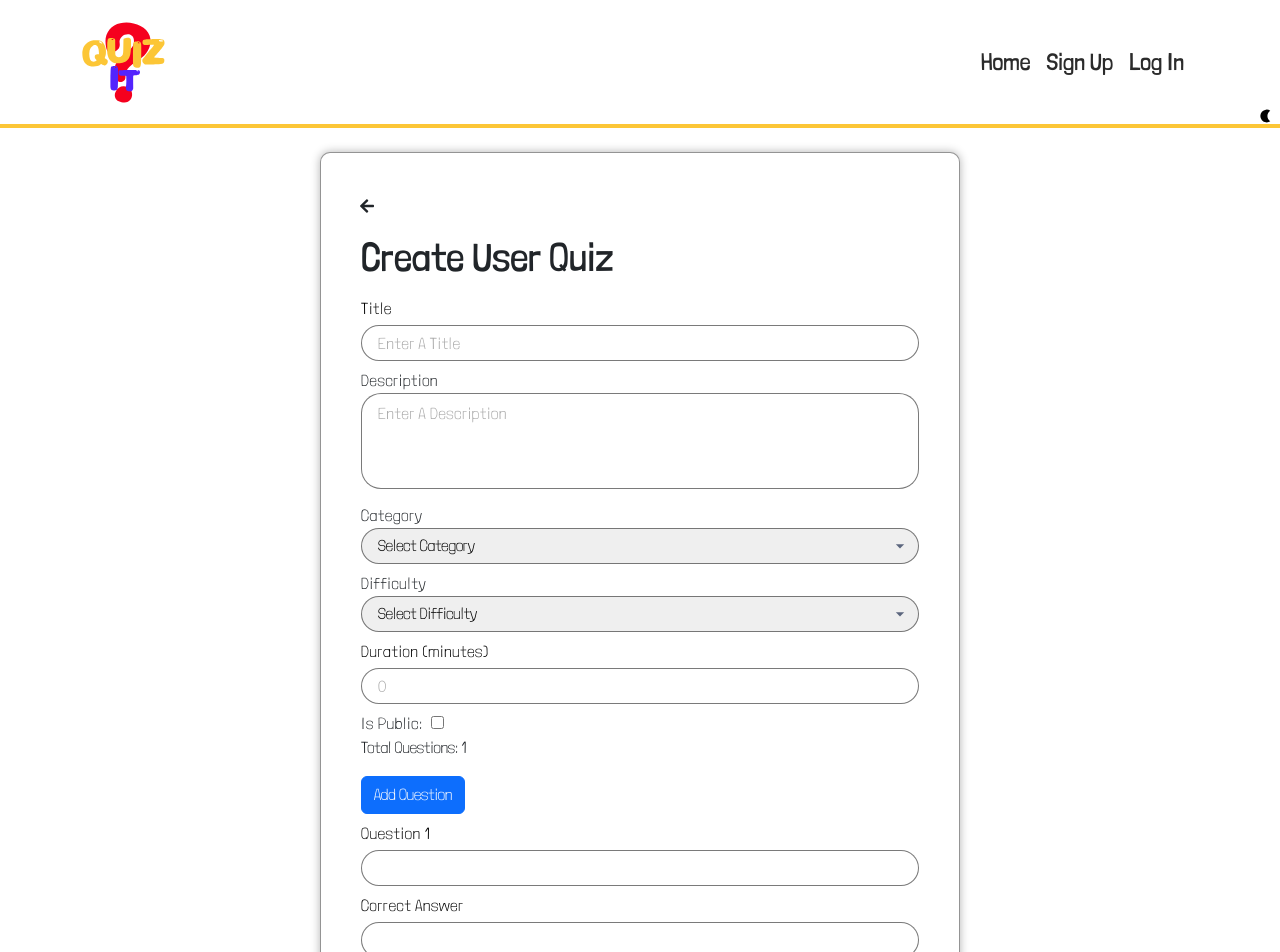
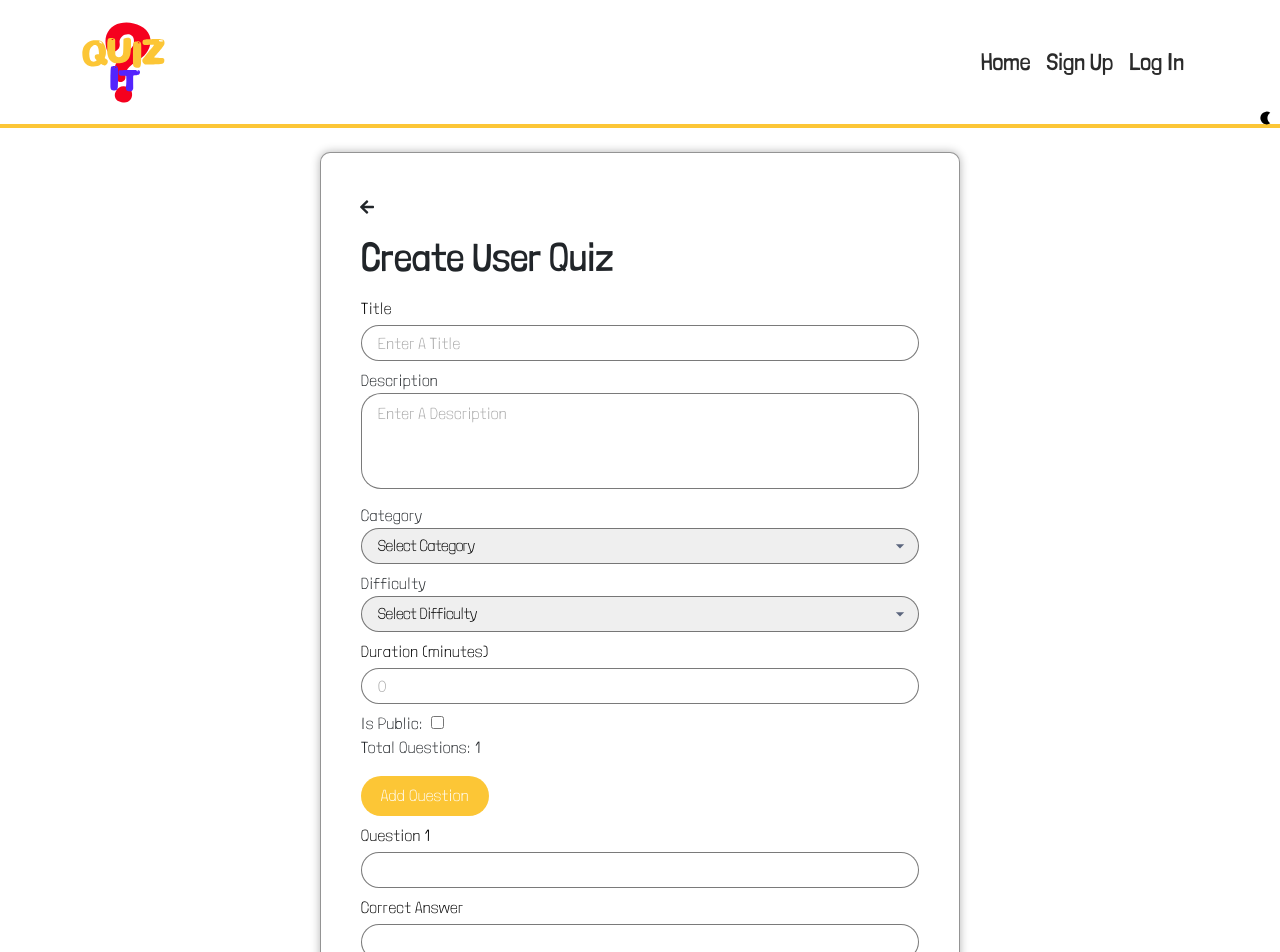
Before and after one commit to mashalnaeem/mashal-naeem-quizit, a React (Create React App) app: page /1/create in a window 1280 px wide. Shown: the top 952 px of the page. Built offline with nearby package versions, Linux system fonts and the light colour scheme.

Commit message:
add validation from front end for create quiz page and add custom styling to question page

```diff
--- a/src/components/Question/Question.js
+++ b/src/components/Question/Question.js
@@ -1,15 +1,20 @@
+import "./Question.scss";
+
+import { useState } from "react";
 import { Button } from 'react-bootstrap';
 
 import Input from '../Input/Input';
 
-const Question = ({ questions, setFormData }) => {
+const Question = ({ questions, setFormData, questionErrors }) => {
+
+const [errors, setErrors] = useState("");
 
     const handleQuestionChange = (e, index, field, subIndex) => {
+
         const { value } = e.target;
         const updatedQuestions = [...questions];
         if (field === 'incorrect_answers') {
             updatedQuestions[index].incorrect_answers[subIndex] = value;
-
         } else {
             updatedQuestions[index][field] = value;
         }
@@ -18,9 +23,23 @@ const Question = ({ questions, setFormData }) => {
             questions: updatedQuestions,
             num_questions: updatedQuestions.length
         }));
+
+        // Check for error conditions and set error messages
+        const newErrors = [...questionErrors];
+        if (field === 'question' && !value.trim()) {
+            newErrors[index] = { ...newErrors[index], question: 'Question is required' };
+        } else if (field === 'correct_answer' && !value.trim()) {
+            newErrors[index] = { ...newErrors[index], correct_answer: 'Correct answer is required' };
+        } else if (field === 'incorrect_answers' && subIndex === 0 && !value.trim()) {
+            newErrors[index] = { ...newErrors[index], [`incorrect_answers[${subIndex}]`]: 'First incorrect answer is required' };
+        } else {
+            newErrors[index] = { ...newErrors[index], [field]: '' };
+        }
+        setErrors(newErrors);
     };
 
     const handleRemoveQuestion = (index) => {
+
         const updatedQuestions = questions.filter((_, i) => i !== index);
         setFormData(prevData => ({
             ...prevData,
@@ -29,6 +48,7 @@ const Question = ({ questions, setFormData }) => {
     };
 
     const handleAddQuestion = () => {
+
         setFormData(prevData => ({
             ...prevData,
             questions: [...prevData.questions, { question: '', correct_answer: '', incorrect_answers: ['', '', ''] }]
@@ -37,8 +57,8 @@ const Question = ({ questions, setFormData }) => {
 
     return (
         <div>
-            <p>Total Questions: {questions.length}</p>
-            <Button type="button" onClick={handleAddQuestion}>Add Question</Button>
+            <p className="question__text">Total Questions: {questions.length}</p>
+            <Button className="question__button" type="button" onClick={handleAddQuestion}>Add Question</Button>
 
             {questions.map((question, index) => (
                 <div key={index}>
@@ -49,6 +69,7 @@ const Question = ({ questions, setFormData }) => {
                         onChange={(e) => handleQuestionChange(e, index, 'question')}
                         label={`Question ${index + 1}`}
                     />
+                    {questionErrors[index]?.question && <p className="question__error">{questionErrors[index].question}</p>}
 
                     <Input
                         type="text"
@@ -57,19 +78,23 @@ const Question = ({ questions, setFormData }) => {
                         onChange={(e) => handleQuestionChange(e, index, 'correct_answer')}
                         label="Correct Answer"
                     />
+                    {questionErrors[index]?.correct_answer && <p className="question__error">{questionErrors[index].correct_answer}</p>}
+
                     <div>
                         {[0, 1, 2].map(subIndex => (
+                            <div key={subIndex}>
                                 <Input
-                                key={subIndex}
                                     type="text"
                                     name={`questions[${index}].incorrect_answers[${subIndex}]`}
                                     value={question.incorrect_answers[subIndex]}
                                     onChange={(e) => handleQuestionChange(e, index, 'incorrect_answers', subIndex)}
                                     label={`Incorrect Answer ${subIndex + 1}`}
                                 />
+                                {subIndex === 0 && questionErrors[index]?.[`incorrect_answers[${subIndex}]`] && <p className="question__error">{questionErrors[index][`incorrect_answers[${subIndex}]`]}</p>}
+                            </div>
                         ))}
                     </div>
-                    <Button varient="primary" type="button" onClick={() => handleRemoveQuestion(index)}>Remove</Button>
+                    <Button className="question__button" type="button" onClick={() => handleRemoveQuestion(index)}>Remove</Button>
                 </div>
             ))}
         </div>
--- a/src/components/Question/Question.scss
+++ b/src/components/Question/Question.scss
@@ -0,0 +1,32 @@
+@use "../../styles/partials/global" as *;
+@use "../../styles/partials/mixins" as *;
+@use "../../styles/partials/variables" as *;
+@use "../../styles/partials/typography" as *;
+
+.question {
+
+    &__text {
+        @include text;
+        margin-bottom: 0;
+    }
+
+    &__button {
+        @include button;
+        margin-top: 1rem;
+        color: $white;
+        background-color: $yellow;
+        border: none;
+        font-size: 1rem;
+        width: 8rem;
+        letter-spacing: 0.05rem;
+
+        &:active {
+            background-color: $red !important;
+        }
+    }
+
+    &__error {
+        @include error;
+        margin-top: 0.25rem;
+    }
+}
--- a/src/pages/QuizCreatePage/QuizCreatePage.js
+++ b/src/pages/QuizCreatePage/QuizCreatePage.js
@@ -32,6 +32,7 @@ function QuizCreatePage({ mode }) {
     // Define state variables for error messages
     const [errors, setErrors] = useState("");
     const [error, setError] = useState("");
+    const [questionErrors, setQuestionErrors] = useState([]);
 
     useEffect(() => {
 
@@ -90,9 +91,31 @@ function QuizCreatePage({ mode }) {
         if (!formData.isPublic) {
             newErrors['isPublic'] = 'Public is required';
         }
+        // if (!formData.questions.some(question => question.question.trim())) {
+        //     newErrors['questions'] = 'At least one question must be filled';
+        // }
 
         // Update errors state
         setErrors(newErrors);
+
+        // Validate question fields
+        const newQuestionErrors = formData.questions.map((question, index) => {
+            const errors = {};
+            if (!question.question.trim()) {
+                errors.question = 'Question is required';
+            }
+            if (!question.correct_answer.trim()) {
+                errors.correct_answer = 'Correct answer is required';
+            }
+            question.incorrect_answers.forEach((answer, subIndex) => {
+                if (!answer.trim()) {
+                    errors[`incorrect_answers[${subIndex}]`] = 'Incorrect answer is required';
+                }
+            });
+            return errors;
+        });
+
+        setQuestionErrors(newQuestionErrors);
 
         // If there are errors, return without submitting the form
         if (Object.keys(newErrors).length > 0) {
@@ -224,6 +247,7 @@ function QuizCreatePage({ mode }) {
                 <Question
                     questions={formData.questions}
                     setFormData={setFormData}
+                    questionErrors={questionErrors}
                 />
 
                 {error && <p className="error-message">{error}</p>}
```
Lines whose indentation alone changed are shown as unchanged.
